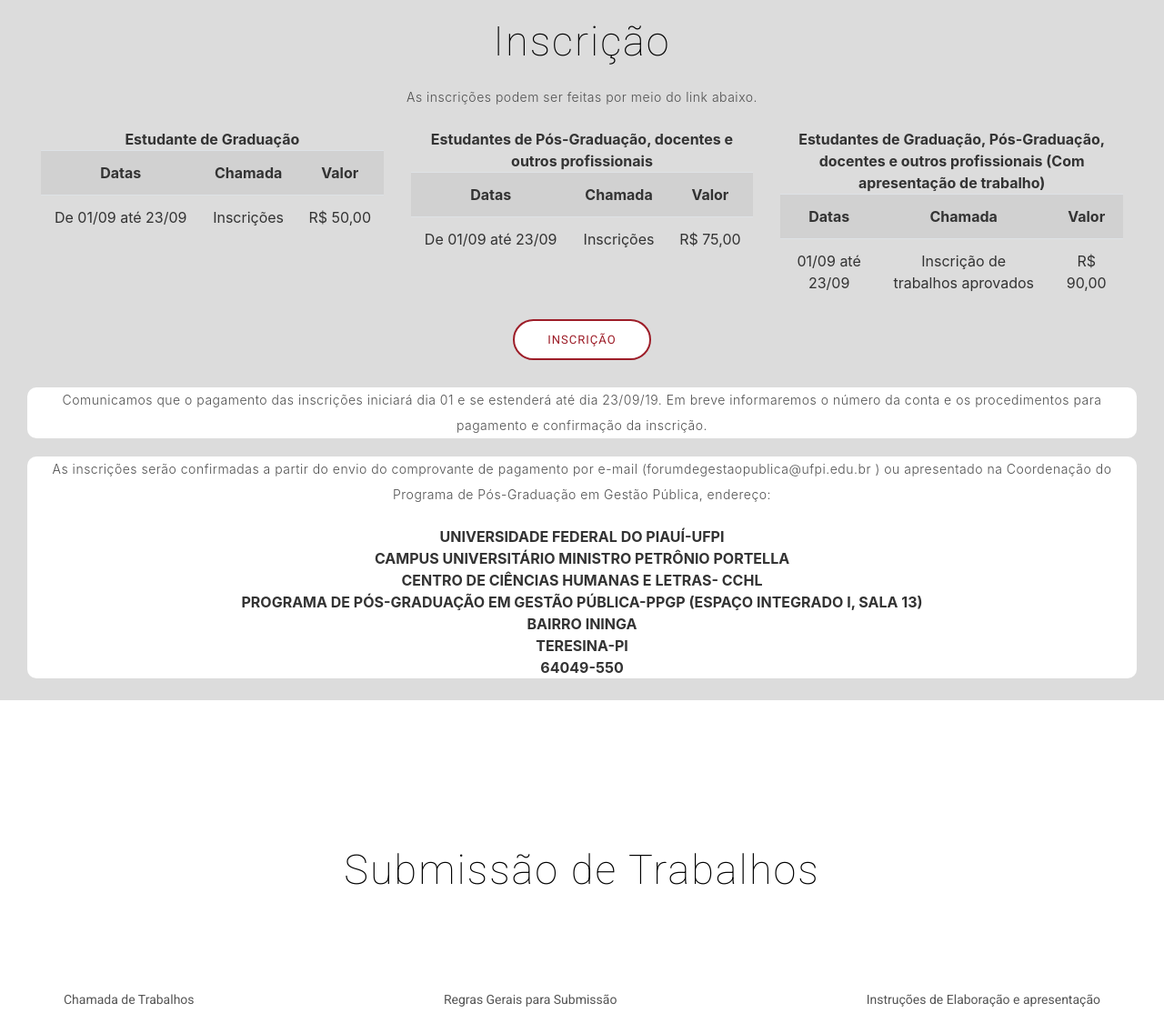
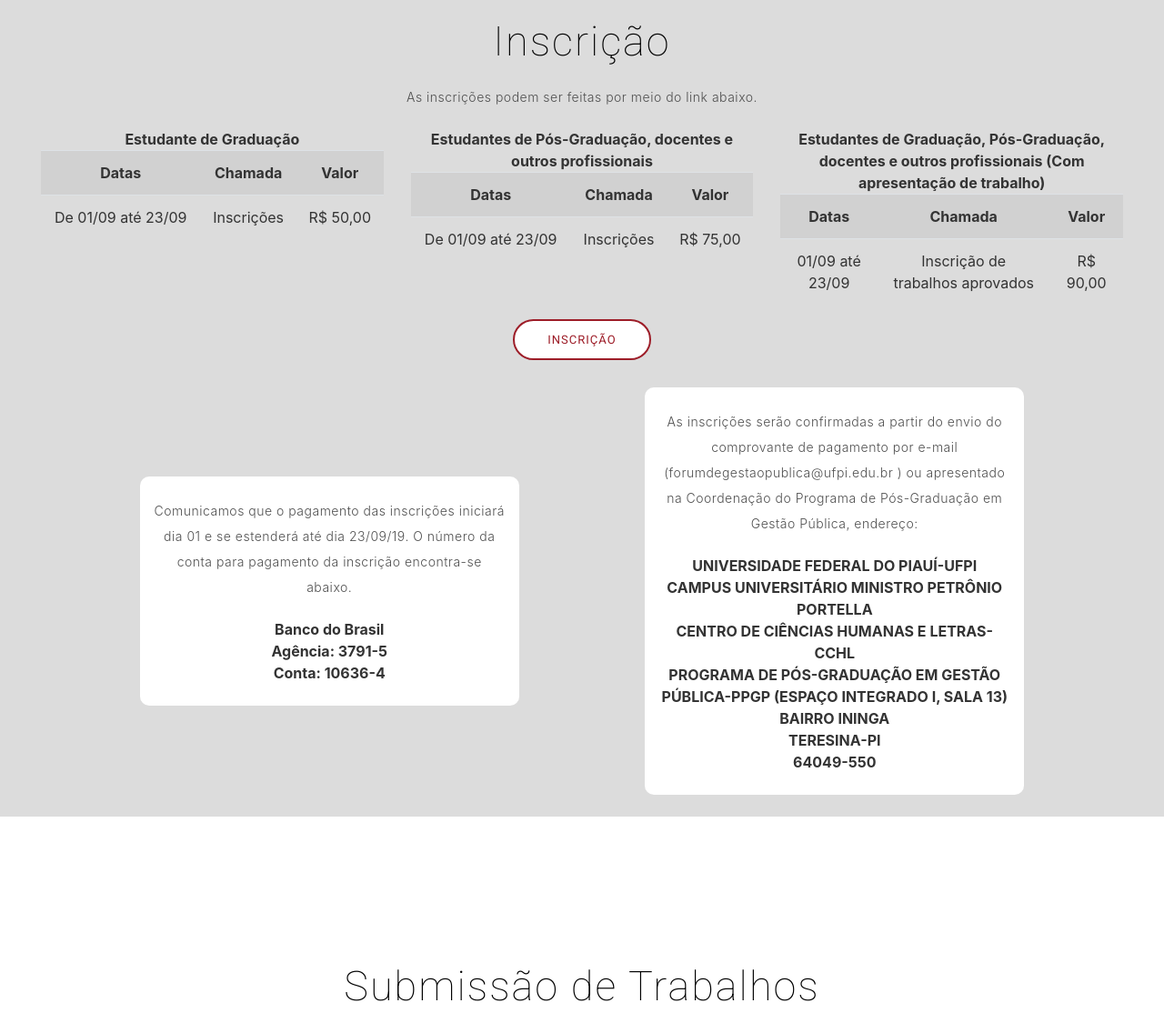
Before and after one commit to igbcampos/regepi, a Django app: page / in a window 1280 px wide. Shown: the part 3116-4230 px from the top of the page at 91% size. Run offline with Django 3.2, Linux system fonts and the light colour scheme; some libraries are stand-ins or nearby versions.

Commit message:
Adiciona conta bancária

```diff
--- a/core/templates/core/index.html
+++ b/core/templates/core/index.html
@@ -186,11 +186,22 @@
 
     			<a href="https://docs.google.com/forms/d/e/1FAIpQLScryF6W0mR6Kk-0ipXDDkA_-NwFnI-QE7jjWR4sHnkoidRhHQ/viewform?usp=sf_link" target="_blank" class="btn-get-started scrollto">Inscrição</a>
 
-          <div style="background-color: #fff; border-radius: 10px">
-            <p>Comunicamos que o pagamento das inscrições iniciará dia 01 e se estenderá até dia 23/09/19. Em breve informaremos o número da conta e os procedimentos para pagamento e confirmação da inscrição.</p>
+          <div class="row" style="justify-content: space-evenly; align-items: center">
+
+            <div class="col-md-4" style="background-color: #fff; border-radius: 10px;">
+              <br />
+              <p>Comunicamos que o pagamento das inscrições iniciará dia 01 e se estenderá até dia 23/09/19. O número da conta para pagamento da inscrição encontra-se abaixo.</p>
+              <strong>Banco do Brasil</strong>
+              <br />
+              <strong>Agência: 3791-5</strong>
+              <br />
+              <strong>Conta: 10636-4</strong>
+              <br />
+              <br />
             </div>
 
-          <div style="background-color: #fff; border-radius: 10px">
+            <div class="col-md-4" style="background-color: #fff; border-radius: 10px">
+              <br />
               <p>As inscrições serão confirmadas a partir do envio do comprovante de pagamento por e-mail (forumdegestaopublica@ufpi.edu.br ) ou apresentado na Coordenação do Programa de Pós-Graduação em Gestão Pública, endereço:</p>
 
               <strong>UNIVERSIDADE FEDERAL DO PIAUÍ-UFPI</strong>
@@ -206,6 +217,9 @@
               <strong>TERESINA-PI </strong>
               <br />
               <strong>64049-550</strong>
+              <br />
+              <br />
+            </div>
           </div>
           <br />
     		</div>
```
Lines whose indentation alone changed are shown as unchanged.
